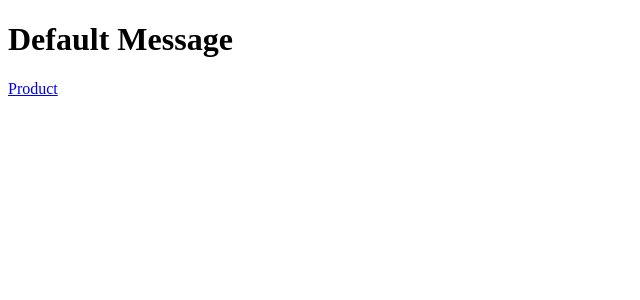
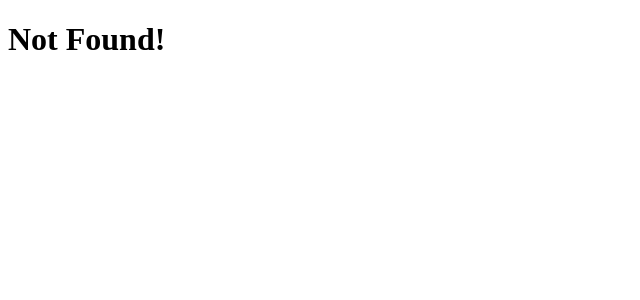
Before and after one commit to rahulgoyal8312/react-routing-demo-2021, a React (Create React App) app: page /404 in a window 1280 px wide. Shown: the top 300 px of the page, without its empty margins (0-640 px from the left). Built offline with nearby package versions, Linux system fonts and the light colour scheme.

Commit message:
Redirection & 404 Page

```diff
--- a/src/App.js
+++ b/src/App.js
@@ -3,6 +3,7 @@ import Home from "./component/Home";
 import Product from "./component/Product";
 import ProductItem from "./component/ProductItem";
 import ProductCategory from "./component/ProductCategory"
+import NotFound from "./component/NotFound"
 
 const App = () => {
   return (
@@ -18,8 +19,11 @@ const App = () => {
           <Route path="/product">
             <Product/>
           </Route>
-          <Route>
+          <Route path="/" exact>
             <Home/>
+          </Route>
+          <Route path="/404">
+            <NotFound/>
           </Route>
         </Switch>
       </div>
--- /dev/null
+++ b/src/component/NotFound.js
@@ -0,0 +1,7 @@
+const NotFound = () => {
+    return (
+        <h1>Not Found!</h1>
+    )
+}
+
+export default NotFound
--- a/src/component/Product.js
+++ b/src/component/Product.js
@@ -1,7 +1,16 @@
 import { Fragment } from "react"
-import { Link, NavLink, Switch, Route, useRouteMatch, generatePath } from "react-router-dom"
+import {
+    Link,
+    NavLink,
+    Switch,
+    Route,
+    useRouteMatch,
+    generatePath,
+    Redirect
+} from "react-router-dom"
 import ProductItem from "./ProductItem"
 import ProductCategory from "./ProductCategory"
+import NotFound from "./NotFound"
 
 const Product = () => {
     const { url, path } = useRouteMatch()
@@ -15,7 +24,7 @@ const Product = () => {
                 <Route path={`${path}/:category([a-zA-Z]+)/:subcategory?`}>
                     <ProductCategory/>
                 </Route>
-                <Route path="/">
+                <Route path={path} exact>
                     <h1>Product Component</h1>
                     <ul>
                         <li>
@@ -53,6 +62,12 @@ const Product = () => {
                         </li>
                     </ul>
                 </Route>
+                {/* <Redirect to={"/"} from="/product/123abc"/>
+                <Redirect to={"/product"}/> */}
+                {/* <Route>
+                    <NotFound/>
+                </Route> */}
+                <Redirect to={"/404"}/>
             </Switch>
         </Fragment>
     )
```
